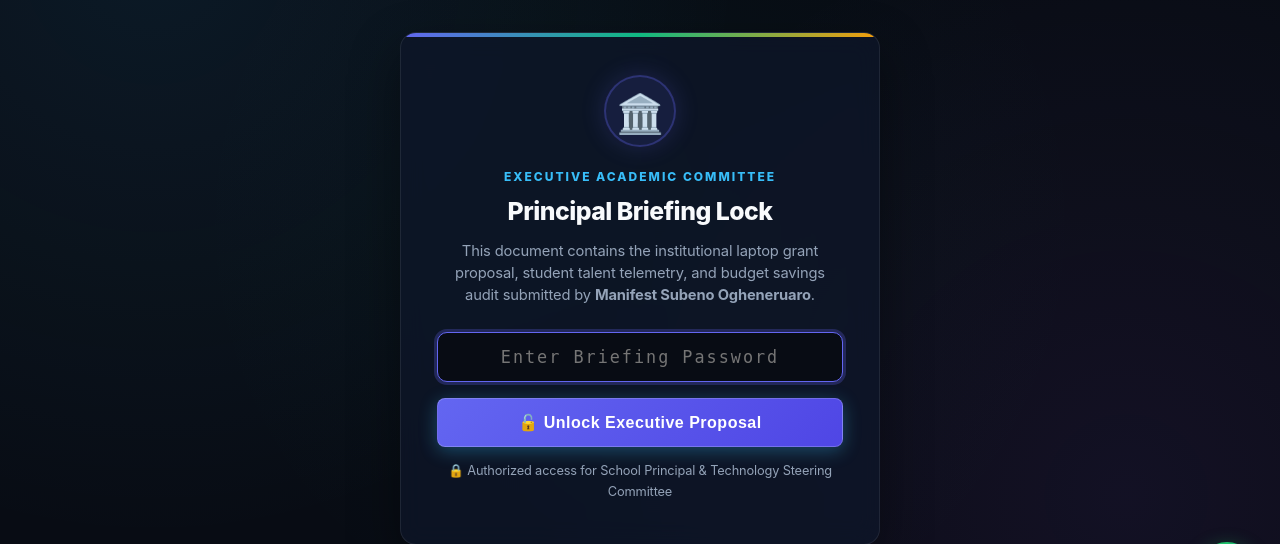
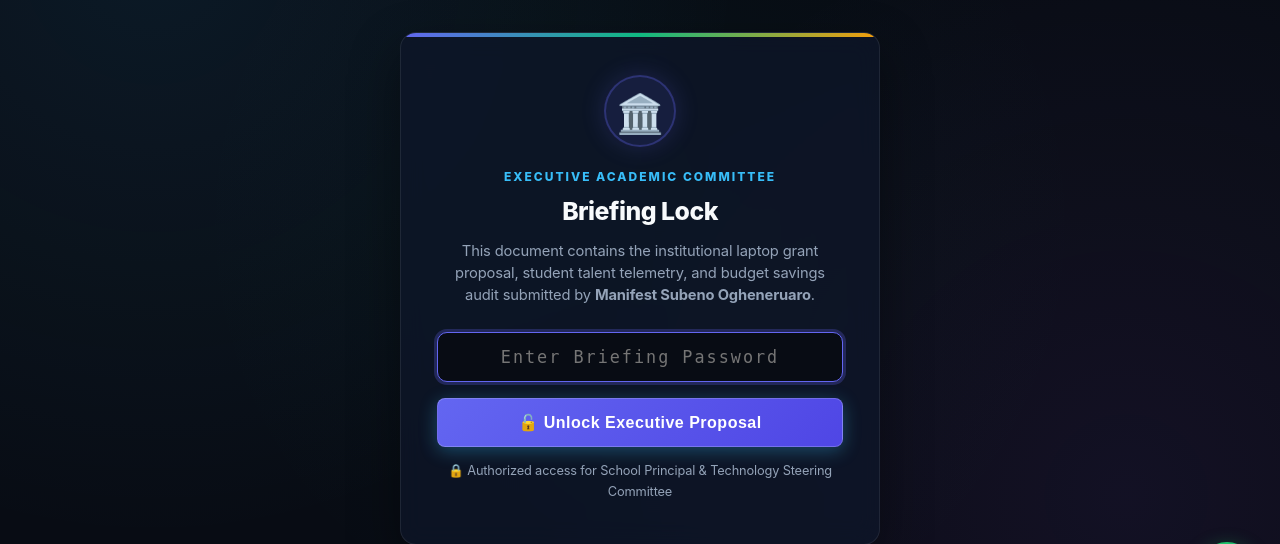
Before and after one commit to manisoft-git/Lumina, a Flask app: page /principal in a window 1280 px wide. Shown: the part 176-720 px from the top of the page. Run offline with Flask 3, Linux system fonts and the light colour scheme; some libraries are stand-ins or nearby versions.

Commit message:
fix(branding): standardize Principal Briefing labeling strictly as Briefing across UI, command palette, and flash messages

```diff
--- a/routes.py
+++ b/routes.py
@@ -2547,7 +2547,7 @@ def register_routes(app):
                 key = (request.form.get("briefing_key") or "").strip()
                 if key == "$$manisoft11briefing":
                     session["principal_unlocked"] = True
-                    flash("Principal Briefing unlocked.", "success")
+                    flash("Briefing unlocked.", "success")
                     return redirect(url_for("principal_briefing"))
                 else:
                     flash("Invalid briefing security password.", "error")
@@ -2588,7 +2588,7 @@ def register_routes(app):
     @app.route("/principal/lock")
     def principal_lock_route():
         session.pop("principal_unlocked", None)
-        flash("Principal Briefing locked.", "info")
+        flash("Briefing locked.", "info")
         return redirect(url_for("principal_briefing"))
 
     @app.route("/forgot-password", methods=["GET", "POST"])
--- a/templates/base.html
+++ b/templates/base.html
@@ -287,7 +287,7 @@
 
         // Command Palette Items
         const CMD_ITEMS = [
-            { title: "Principal Briefing & Laptop Grant Proposal", category: "Featured", icon: "🎓", url: "{{ url_for('principal_briefing') }}", badge: "Executive" },
+            { title: "Briefing & Laptop Grant Proposal", category: "Featured", icon: "🎓", url: "{{ url_for('principal_briefing') }}", badge: "Executive" },
             { title: "Toggle Web Audio Synthesis", category: "Actions", icon: "🔊", action: "toggleSound", badge: "Audio" },
             { title: "Celebrate Student Innovation", category: "Actions", icon: "🎉", action: "celebrate", badge: "Confetti" },
             { title: "Speed Typing (Solo)", category: "Play & Compete", icon: "⌨️", url: "{{ url_for('typing_page') }}", badge: "Motor Cadence" },
--- a/templates/principal_briefing.html
+++ b/templates/principal_briefing.html
@@ -1,5 +1,5 @@
 {% extends "base.html" %}
-{% block title %}Principal Executive Briefing & Innovation Showcase | Lumina{% endblock %}
+{% block title %}Briefing & Innovation Showcase | Lumina{% endblock %}
 
 {% block content %}
 <div class="principal-briefing-page">
--- a/templates/principal_lock.html
+++ b/templates/principal_lock.html
@@ -1,5 +1,5 @@
 {% extends "base.html" %}
-{% block title %}🏛️ Principal Briefing Authorization - Lumina{% endblock %}
+{% block title %}🏛️ Briefing Authorization - Lumina{% endblock %}
 {% block head %}
 <style>
 .briefing-gate-card {
@@ -78,7 +78,7 @@
 <div class="briefing-gate-card">
     <div class="briefing-seal">🏛️</div>
     <div style="font-size:0.75rem; letter-spacing:2px; font-weight:800; color:var(--primary); text-transform:uppercase; margin-bottom:6px;">Executive Academic Committee</div>
-    <h1 class="briefing-title">Principal Briefing Lock</h1>
+    <h1 class="briefing-title">Briefing Lock</h1>
     <p class="briefing-sub">
         This document contains the institutional laptop grant proposal, student talent telemetry, and budget savings audit submitted by <strong>Manifest Subeno Ogheneruaro</strong>.
     </p>
--- a/templates/sovereign_video_dashboard.html
+++ b/templates/sovereign_video_dashboard.html
@@ -725,7 +725,7 @@ body {
       </a>
       <a href="{{ url_for('principal_briefing') }}" class="metric-pill-btn briefing">
         <span>📄</span>
-        <span>Official Principal Briefing</span>
+        <span>Official Briefing</span>
       </a>
     </div>
   </section>
```
Also changed, not shown: tests/test_talent_arenas_and_inbox.py (+3 -1 lines).
